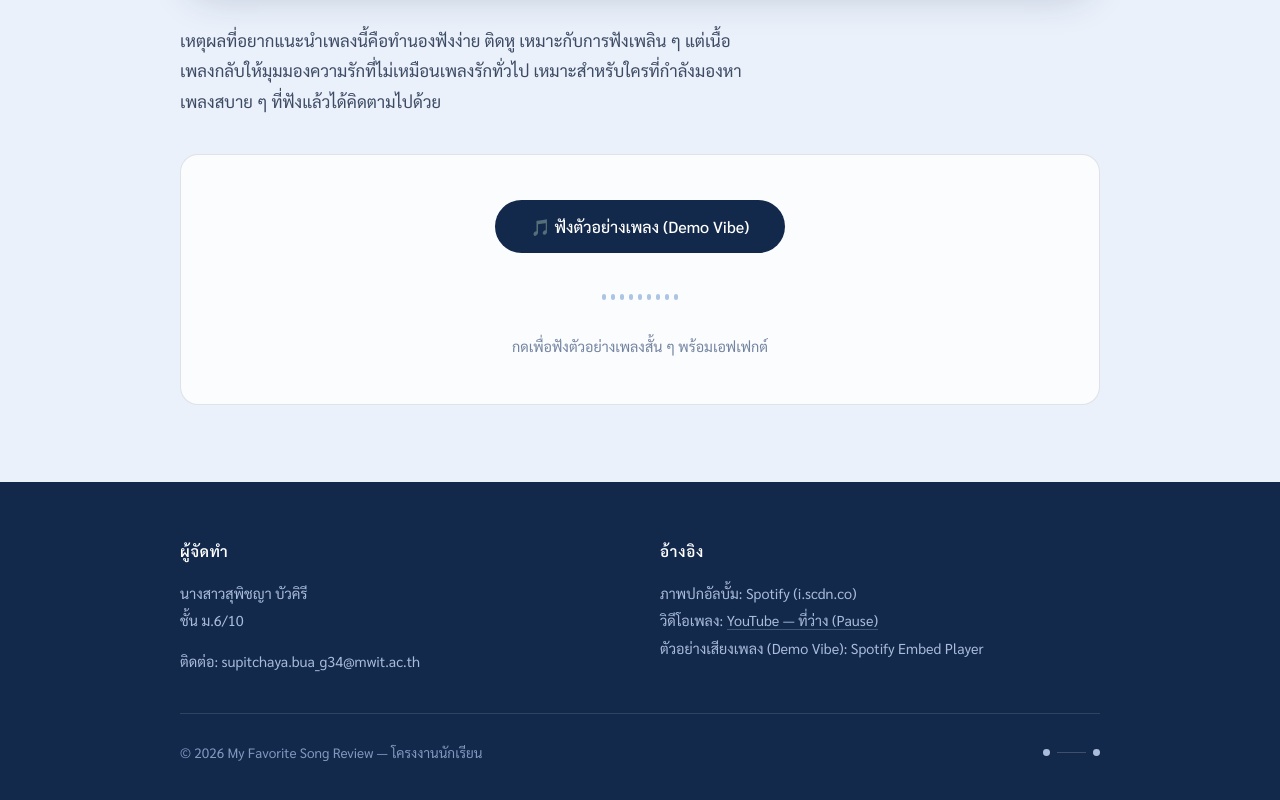
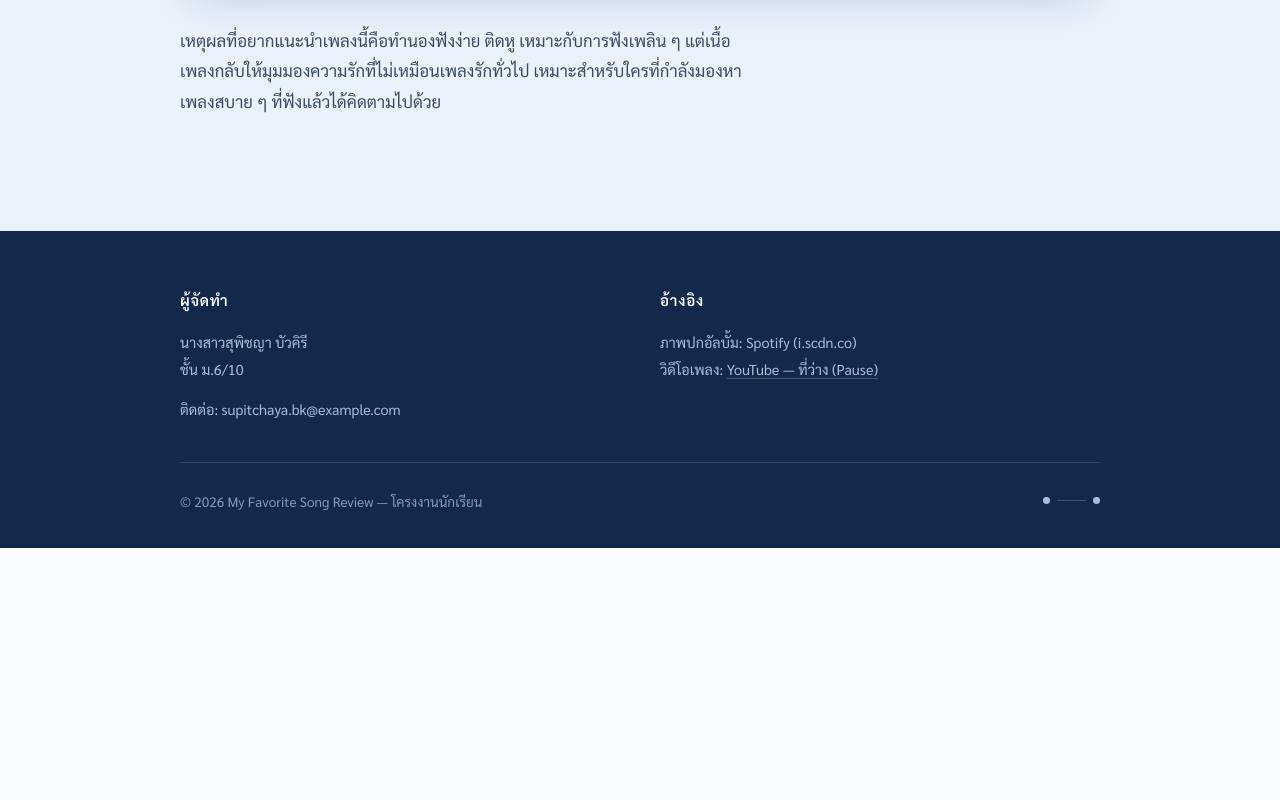
Before and after one commit to daowhodhod/ReViewPause, a plain HTML site: page index.html in a window 1280 px wide. Shown: the part 3117-3917 px from the top of the page. After the commit the page ends 3665 px from the top, so only its background shows below. Drawn offline with Linux system fonts and the light colour scheme.

Commit message:
index.html

```diff
--- a/index.html
+++ b/index.html
@@ -353,110 +353,6 @@
     font-size:1.05rem;
   }
 
-  .vibe-zone{
-    background:var(--paper);
-    border:1px solid var(--line);
-    border-radius:18px;
-    padding:clamp(2rem,5vw,2.8rem);
-    text-align:center;
-    position:relative;
-    overflow:hidden;
-    transition:background 0.6s ease;
-  }
-  .vibe-zone.pulsing{
-    background:radial-gradient(circle at 50% 40%, var(--mist), var(--paper) 75%);
-  }
-  .vibe-btn{
-    background:var(--deep);
-    color:#fff;
-    border:none;
-    padding:1rem 2.2rem;
-    border-radius:999px;
-    font-family:inherit;
-    font-size:1rem;
-    font-weight:500;
-    cursor:pointer;
-    transition:transform 0.2s ease, box-shadow 0.3s ease;
-    position:relative;
-    z-index:2;
-  }
-  .vibe-btn:hover{
-    transform:translateY(-2px);
-    box-shadow:0 12px 24px -10px rgba(19,41,75,0.4);
-  }
-  .vibe-btn:disabled{
-    opacity:0.55;
-    cursor:not-allowed;
-    transform:none;
-    box-shadow:none;
-  }
-  .vibe-caption{
-    margin-top:1.2rem;
-    font-size:0.9rem;
-    color:#7384a0;
-    min-height:1.4em;
-    position:relative;
-    z-index:2;
-  }
-
-  .notes-layer{
-    position:absolute;
-    inset:0;
-    pointer-events:none;
-    overflow:hidden;
-  }
-  .note{
-    position:absolute;
-    bottom:-10%;
-    font-size:1.4rem;
-    color:var(--sky);
-    opacity:0;
-    animation:none;
-  }
-  .note.fly{
-    animation:floatUp 2.2s ease-out forwards;
-  }
-  @keyframes floatUp{
-    0%{opacity:0; transform:translateY(0) translateX(0) rotate(0deg);}
-    12%{opacity:0.85;}
-    100%{opacity:0; transform:translateY(-220px) translateX(var(--drift,20px)) rotate(20deg);}
-  }
-
-  .wave{
-    display:flex;
-    align-items:center;
-    justify-content:center;
-    gap:5px;
-    margin-top:1.6rem;
-    height:36px;
-    position:relative;
-    z-index:2;
-  }
-  .wave span{
-    display:block;
-    width:4px;
-    border-radius:3px;
-    background:var(--blue);
-    height:6px;
-    opacity:0.35;
-  }
-  .wave.active span{
-    animation:bar 1s ease-in-out infinite;
-  }
-  .wave span:nth-child(1){animation-delay:0s;}
-  .wave span:nth-child(2){animation-delay:0.1s;}
-  .wave span:nth-child(3){animation-delay:0.2s;}
-  .wave span:nth-child(4){animation-delay:0.3s;}
-  .wave span:nth-child(5){animation-delay:0.4s;}
-  .wave span:nth-child(6){animation-delay:0.3s;}
-  .wave span:nth-child(7){animation-delay:0.2s;}
-  .wave span:nth-child(8){animation-delay:0.1s;}
-  .wave span:nth-child(9){animation-delay:0s;}
-  @keyframes bar{
-    0%,100%{height:6px; opacity:0.35;}
-    50%{height:32px; opacity:1;}
-  }
-
   /* ---------- FOOTER ---------- */
   footer{
     background:var(--deep);
@@ -636,16 +532,6 @@
     </div>
 
     <p class="reco-text">เหตุผลที่อยากแนะนำเพลงนี้คือทำนองฟังง่าย ติดหู เหมาะกับการฟังเพลิน ๆ แต่เนื้อเพลงกลับให้มุมมองความรักที่ไม่เหมือนเพลงรักทั่วไป เหมาะสำหรับใครที่กำลังมองหาเพลงสบาย ๆ ที่ฟังแล้วได้คิดตามไปด้วย</p>
-
-    <div class="vibe-zone" id="vibeZone">
-      <button class="vibe-btn" id="vibeBtn" onclick="playVibe()">🎵 ฟังตัวอย่างเพลง (Demo Vibe)</button>
-      <div class="wave" id="waveBars">
-        <span></span><span></span><span></span><span></span><span></span><span></span><span></span><span></span><span></span>
-      </div>
-      <div class="vibe-caption" id="vibeCaption">กดเพื่อฟังตัวอย่างเพลงสั้น ๆ พร้อมเอฟเฟกต์</div>
-      <div class="notes-layer" id="notesLayer"></div>
-      <div id="vibeAudioMount" style="position:absolute;width:0;height:0;overflow:hidden;"></div>
-    </div>
   </div>
 </section>
 
@@ -656,14 +542,13 @@
       <div>
         <h4>ผู้จัดทำ</h4>
         <p>นางสาวสุพิชญา บัวคิรี<br>ชั้น ม.6/10</p>
-        <p style="margin-top:0.8rem;">ติดต่อ: supitchaya.bua_g34@mwit.ac.th</p>
+        <p style="margin-top:0.8rem;">ติดต่อ: supitchaya.bk@example.com</p>
       </div>
       <div>
         <h4>อ้างอิง</h4>
         <ul>
           <li>ภาพปกอัลบั้ม: Spotify (i.scdn.co)</li>
           <li>วิดีโอเพลง: <a href="https://www.youtube.com/watch?v=zyYg62Ex7IA" target="_blank" rel="noopener">YouTube — ที่ว่าง (Pause)</a></li>
-          <li>ตัวอย่างเสียงเพลง (Demo Vibe): Spotify Embed Player</li>
         </ul>
       </div>
     </div>
@@ -684,60 +569,6 @@
     btn.textContent = isOpen ? 'ซ่อนรีวิว ▲' : 'อ่านรีวิวเพิ่มเติม ▼';
   }
 
-  // ---------- 2. Demo vibe: real short audio clip + animation ----------
-  let vibeRunning = false;
-  const VIBE_DURATION_MS = 14000; // how long the preview plays (Spotify embed needs a moment to load)
-
-  function playVibe(){
-    if (vibeRunning) return;
-    vibeRunning = true;
-
-    const zone = document.getElementById('vibeZone');
-    const wave = document.getElementById('waveBars');
-    const caption = document.getElementById('vibeCaption');
-    const notesLayer = document.getElementById('notesLayer');
-    const btn = document.getElementById('vibeBtn');
-    const mount = document.getElementById('vibeAudioMount');
-
-    btn.disabled = true;
-    zone.classList.add('pulsing');
-    wave.classList.add('active');
-    caption.textContent = 'กำลังเล่นตัวอย่างเพลงสั้น ๆ... ✨';
-
-    // Inject a tiny, invisible Spotify embed that autoplays the track preview
-    // (Spotify's official embed widget — no ads, made for exactly this purpose)
-    const audioFrame = document.createElement('iframe');
-    audioFrame.width = '1';
-    audioFrame.height = '1';
-    audioFrame.style.border = 'none';
-    audioFrame.allow = 'autoplay; encrypted-media';
-    audioFrame.src = 'https://open.spotify.com/track/0fzAIXoGHEsKYSBr3gb3jS?si=qKFbLf97SdW-Rkn-m0K9Iw';
-    mount.appendChild(audioFrame);
-
-    const noteChars = ['♪','♫','♬'];
-    const spawnInterval = setInterval(() => {
-      const note = document.createElement('span');
-      note.className = 'note fly';
-      note.textContent = noteChars[Math.floor(Math.random()*noteChars.length)];
-      const leftPos = 10 + Math.random()*80;
-      const drift = (Math.random()*60 - 30) + 'px';
-      note.style.left = leftPos + '%';
-      note.style.setProperty('--drift', drift);
-      note.style.fontSize = (1 + Math.random()*0.9) + 'rem';
-      notesLayer.appendChild(note);
-      setTimeout(() => note.remove(), 2300);
-    }, 450);
-
-    setTimeout(() => {
-      clearInterval(spawnInterval);
-      zone.classList.remove('pulsing');
-      wave.classList.remove('active');
-      caption.textContent = 'กดเพื่อฟังตัวอย่างอีกครั้ง';
-      if (audioFrame.parentNode) mount.removeChild(audioFrame);
-      btn.disabled = false;
-      vibeRunning = false;
-    }, VIBE_DURATION_MS);
-  }
 </script>
 
 </body>
```
